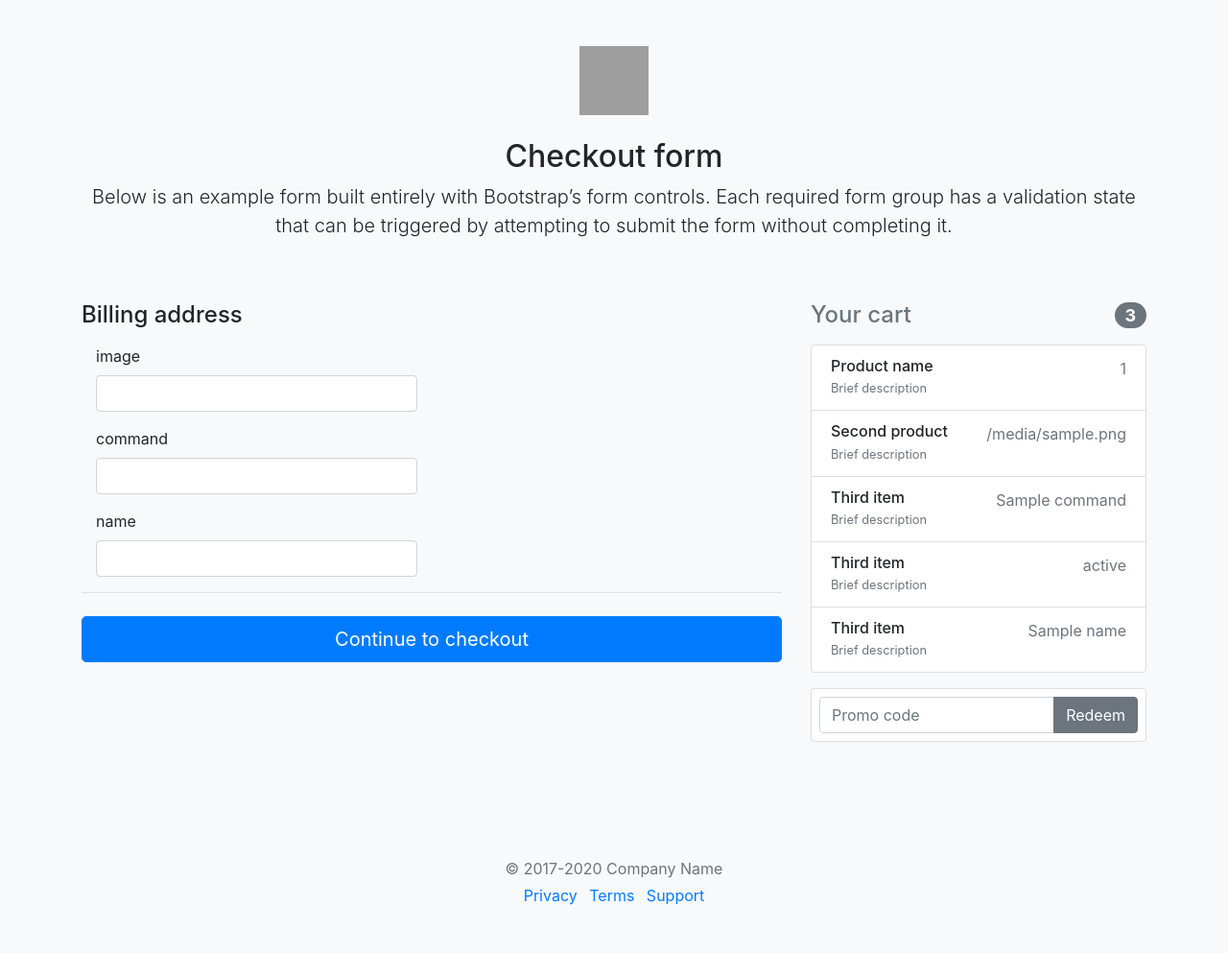
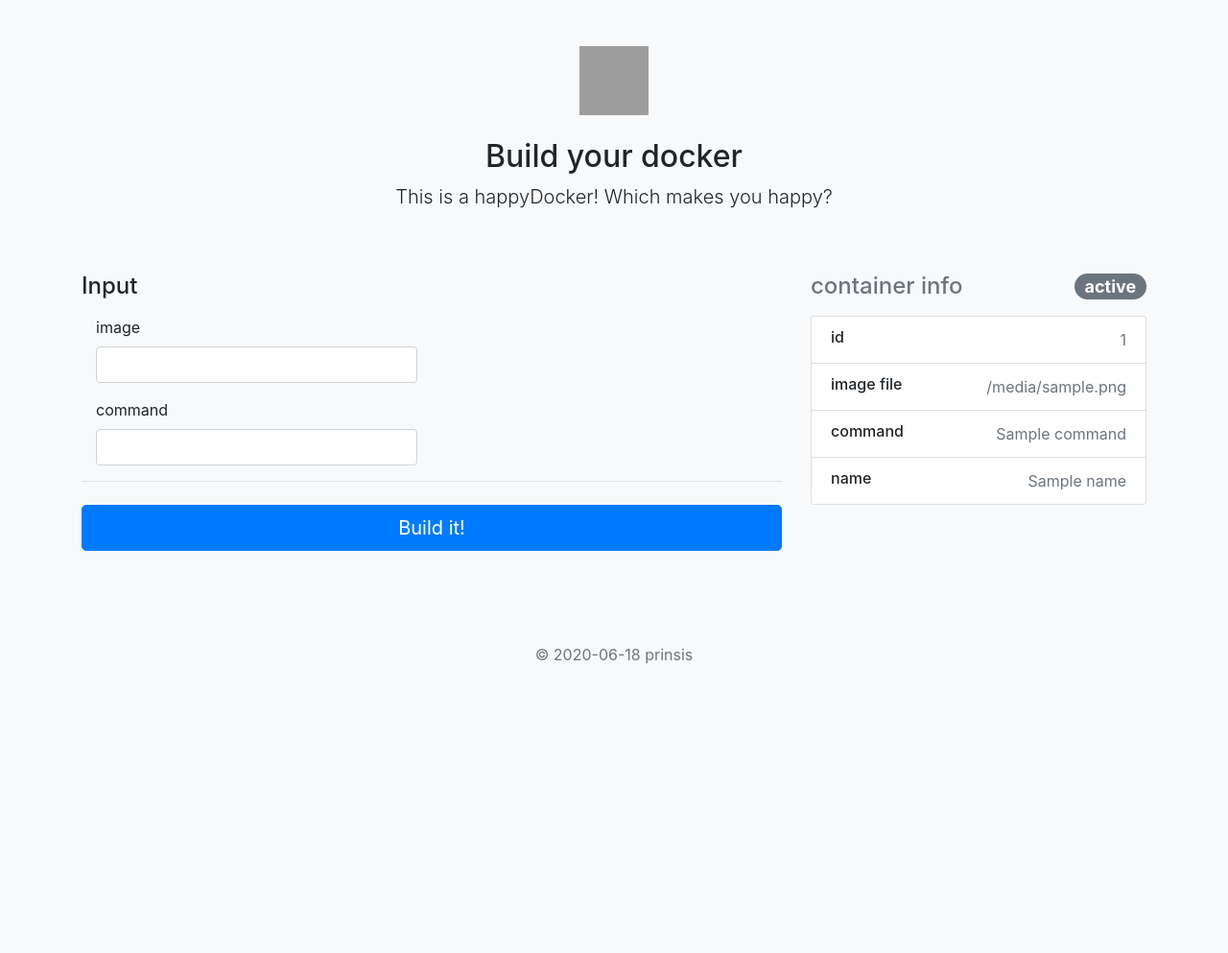
Before and after one commit to TristaRin/happyDocker, a Django app: template prinsis/templates/manage.html in a window 1280 px wide. Shown: the whole page at 96% size. After the commit the page ends 691 px from the top, so only its background shows below. Run offline with Django 3.2, Linux system fonts and the light colour scheme; the template is opened without the code that fills it: most values are stand-ins (such as "Sample title", 1, 10 or a date in 2020); some libraries are stand-ins or nearby versions; grey boxes are pictures that could not be loaded.

Commit message:
modify manage.html

```diff
--- a/prinsis/manageDocker/views.py
+++ b/prinsis/manageDocker/views.py
@@ -12,7 +12,6 @@ def manage(request) :
         command = request.POST['command']
         name = request.POST['name']
 
-
         # modelsStr  = request.POST['路徑模式'].split(',')
         # n = int(request.POST['初代數量'])
         # goodDNA, stepList, qualityList, spendTime = ga.myGA(unitsStr, modelsStr, n, growthCap, iterationsNum, lowerLimit, mutCap)
@@ -25,6 +24,7 @@ def manage(request) :
         ctx['status'] = 'stststst'
 
 
+
         # ctx['lowerLimit'] = lowerLimit
 
         # ctx['goodStep'] = min(stepList)
--- a/prinsis/templates/manage.html
+++ b/prinsis/templates/manage.html
@@ -2,7 +2,6 @@
 <!doctype html>
 <html lang="en">
   <head>
-  <link rel="stylesheet" href="https://cdnjs.cloudflare.com/ajax/libs/Chart.js/2.9.3/Chart.min.css">
   <link rel="stylesheet" href="https://stackpath.bootstrapcdn.com/bootstrap/4.4.1/css/bootstrap.min.css" integrity="sha384-Vkoo8x4CGsO3+Hhxv8T/Q5PaXtkKtu6ug5TOeNV6gBiFeWPGFN9MuhOf23Q9Ifjh" crossorigin="anonymous"><link rel="stylesheet" href="https://stackpath.bootstrapcdn.com/bootstrap/4.4.1/css/bootstrap.min.css" integrity="sha384-Vkoo8x4CGsO3+Hhxv8T/Q5PaXtkKtu6ug5TOeNV6gBiFeWPGFN9MuhOf23Q9Ifjh" crossorigin="anonymous">
     <meta charset="utf-8">
     <meta name="viewport" content="width=device-width, initial-scale=1, shrink-to-fit=no">
@@ -48,49 +47,39 @@
     <div class="container">
   <div class="py-5 text-center">
     <img class="d-block mx-auto mb-4" src="/docs/4.5/assets/brand/bootstrap-solid.svg" alt="" width="72" height="72">
-    <h2>Checkout form</h2>
-    <p class="lead">Below is an example form built entirely with Bootstrap’s form controls. Each required form group has a validation state that can be triggered by attempting to submit the form without completing it.</p>
+    <h2>Build your  docker</h2>
+    <p class="lead">This is a happyDocker! Which makes you happy?</p>
   </div>
 
   <div class="row">
     <div class="col-md-4 order-md-2 mb-4">
       <h4 class="d-flex justify-content-between align-items-center mb-3">
-        <span class="text-muted">Your cart</span>
-        <span class="badge badge-secondary badge-pill">3</span>
+        <span class="text-muted">container info</span>
+        <span class="badge badge-secondary badge-pill">{{status}}</span>
       </h4>
       <ul class="list-group mb-3">
         <li class="list-group-item d-flex justify-content-between lh-condensed">
           <div>
-            <h6 class="my-0">Product name</h6>
-            <small class="text-muted">Brief description</small>
+            <h6 class="my-0"> id</h6>
           </div>
           <span class="text-muted">{{id}}</span>
         </li>
         <li class="list-group-item d-flex justify-content-between lh-condensed">
           <div>
-            <h6 class="my-0">Second product</h6>
-            <small class="text-muted">Brief description</small>
+            <h6 class="my-0">image file</h6>
           </div>
           <span class="text-muted">{{image}}</span>
         </li>
         <li class="list-group-item d-flex justify-content-between lh-condensed">
           <div>
-            <h6 class="my-0">Third item</h6>
-            <small class="text-muted">Brief description</small>
+            <h6 class="my-0">command</h6>
           </div>
           <span class="text-muted">{{command}}</span>
         </li>
+
         <li class="list-group-item d-flex justify-content-between lh-condensed">
           <div>
-            <h6 class="my-0">Third item</h6>
-            <small class="text-muted">Brief description</small>
-          </div>
-          <span class="text-muted">{{status}}</span>
-        </li>
-        <li class="list-group-item d-flex justify-content-between lh-condensed">
-          <div>
-            <h6 class="my-0">Third item</h6>
-            <small class="text-muted">Brief description</small>
+            <h6 class="my-0">name</h6>
           </div>
           <span class="text-muted">{{name}}</span>
         </li>
@@ -108,19 +97,20 @@
         </li> -->
       </ul>
 
-      <form class="card p-2">
+      <!-- <form class="card p-2">
         <div class="input-group">
           <input type="text" class="form-control" placeholder="Promo code">
           <div class="input-group-append">
             <button type="submit" class="btn btn-secondary">Redeem</button>
           </div>
         </div>
-      </form>
+      </form> -->
+
     </div>
     <div class="col-md-8 order-md-1">
-      <h4 class="mb-3">Billing address</h4>
+      <h4 class="mb-3">Input</h4>
+
       <form class="needs-validation" novalidate action="manage" method="post">{% csrf_token %}
-      <form class="needs-validation" novalidate>
         <!-- <div class="row"> -->
 
           <div class="col-md-6 mb-3">
@@ -140,13 +130,13 @@
           </div>
 
 
-          <div class="col-md-6 mb-3">
+          <!-- <div class="col-md-6 mb-3">
             <label for="firstName">name</label>
             <input type="text" class="form-control" id="name"  name="name" placeholder="" value="" required>
             <div class="invalid-feedback">
               Valid first name is required.
             </div>
-          </div>
+          </div> -->
           <!-- <div class="col-md-6 mb-3">
             <label for="lastName">Last name</label>
             <input type="text" class="form-control" id="lastName" placeholder="" value="" required>
@@ -285,26 +275,26 @@
         </div> -->
 
         <hr class="mb-4">
-        <button class="btn btn-primary btn-lg btn-block" type="submit">Continue to checkout</button>
+        <button class="btn btn-primary btn-lg btn-block" type="submit">Build it!</button>
       </form>
     </div>
   </div>
 
   <footer class="my-5 pt-5 text-muted text-center text-small">
-    <p class="mb-1">&copy; 2017-2020 Company Name</p>
-    <ul class="list-inline">
+    <p class="mb-1">&copy; 2020-06-18 prinsis</p>
+    <!-- <ul class="list-inline">
       <li class="list-inline-item"><a href="#">Privacy</a></li>
       <li class="list-inline-item"><a href="#">Terms</a></li>
       <li class="list-inline-item"><a href="#">Support</a></li>
-    </ul>
+    </ul> -->
   </footer>
 </div>
-<script src="https://code.jquery.com/jquery-3.4.1.slim.min.js" integrity="sha384-J6qa4849blE2+poT4WnyKhv5vZF5SrPo0iEjwBvKU7imGFAV0wwj1yYfoRSJoZ+n" crossorigin="anonymous"></script>
-      <script>window.jQuery || document.write('<script src="/docs/4.4/assets/js/vendor/jquery.slim.min.js"><\/script>')
-      </script>
+<!-- <script src="https://code.jquery.com/jquery-3.4.1.slim.min.js" integrity="sha384-J6qa4849blE2+poT4WnyKhv5vZF5SrPo0iEjwBvKU7imGFAV0wwj1yYfoRSJoZ+n" crossorigin="anonymous"></script> -->
+      <!-- <script>window.jQuery || document.write('<script src="/docs/4.4/assets/js/vendor/jquery.slim.min.js"><\/script>') -->
+      <!-- </script> -->
         <!-- <script src="form-validation.js"></script>-->
 
-        <script src="https://cdn.jsdelivr.net/npm/popper.js@1.16.0/dist/umd/popper.min.js" integrity="sha384-Q6E9RHvbIyZFJoft+2mJbHaEWldlvI9IOYy5n3zV9zzTtmI3UksdQRVvoxMfooAo" crossorigin="anonymous"></script>
-        <script src="https://stackpath.bootstrapcdn.com/bootstrap/4.4.1/js/bootstrap.min.js" integrity="sha384-wfSDF2E50Y2D1uUdj0O3uMBJnjuUD4Ih7YwaYd1iqfktj0Uod8GCExl3Og8ifwB6" crossorigin="anonymous"></script>
+        <!-- <script src="https://cdn.jsdelivr.net/npm/popper.js@1.16.0/dist/umd/popper.min.js" integrity="sha384-Q6E9RHvbIyZFJoft+2mJbHaEWldlvI9IOYy5n3zV9zzTtmI3UksdQRVvoxMfooAo" crossorigin="anonymous"></script> -->
+        <!-- <script src="https://stackpath.bootstrapcdn.com/bootstrap/4.4.1/js/bootstrap.min.js" integrity="sha384-wfSDF2E50Y2D1uUdj0O3uMBJnjuUD4Ih7YwaYd1iqfktj0Uod8GCExl3Og8ifwB6" crossorigin="anonymous"></script> -->
 </body>
 </html>
```
